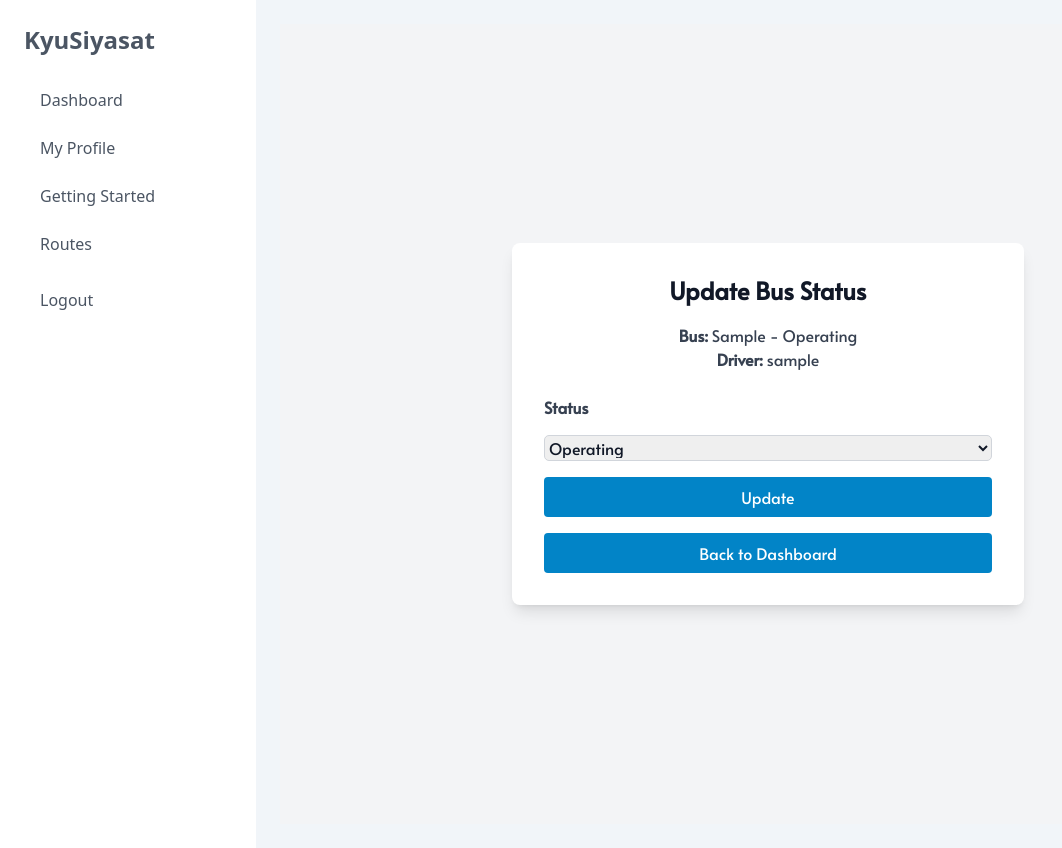
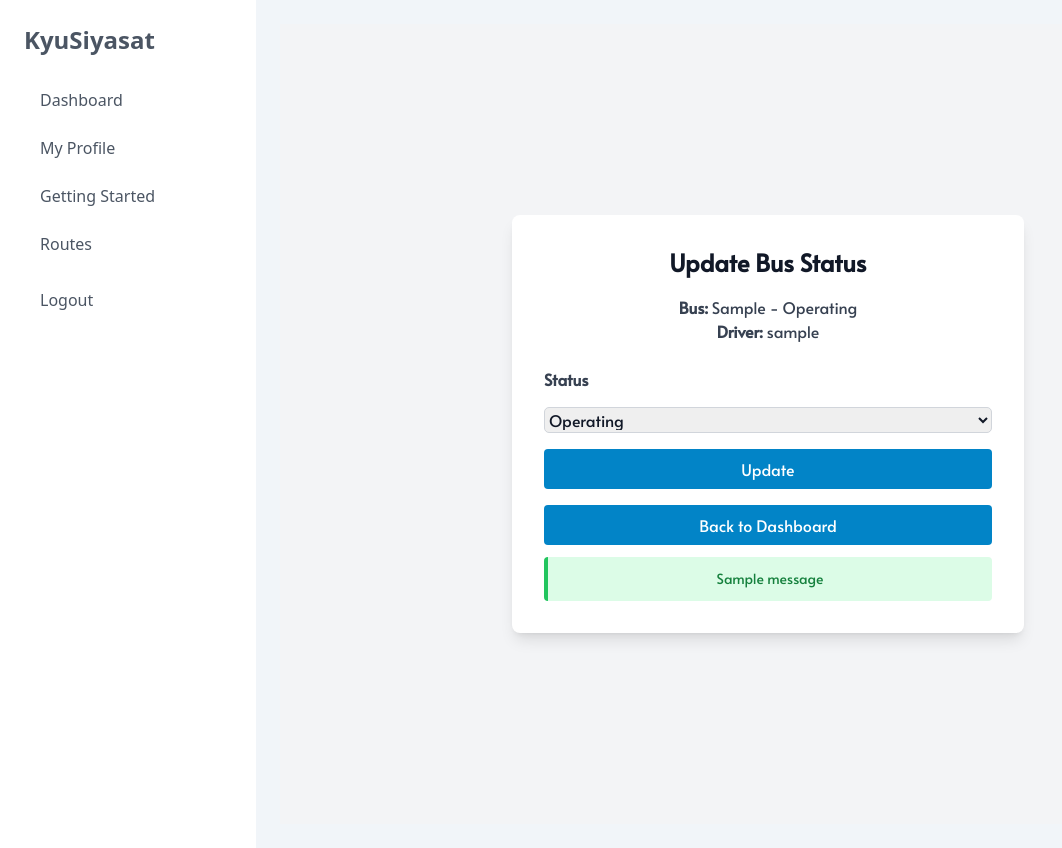
Before and after one commit to jdcnnry/kyuSiyasat, a Django app: page /driver/dashboard/update_status/ in a window 1280 px wide. Shown: the whole page, without its empty margins (0-1062 px from the left). Run offline with Django 5.2, Linux system fonts and the light colour scheme; a user stored in the database is signed in; tables that the repository leaves empty hold one stand-in row (values such as "Sample post"); one stand-in notice (Sample message) is shown; some libraries are stand-ins or nearby versions.

Commit message:
added success message after updating bus status

```diff
--- a/kyusiyasat/templates/driver_dashboard/update_bus_status.html
+++ b/kyusiyasat/templates/driver_dashboard/update_bus_status.html
@@ -17,13 +17,22 @@
           <button type="submit" class="w-full bg-sky-600 hover:bg-blue-500 text-white px-4 py-2 rounded transition font-[Alata]">
               Update
           </button>
-      </form>
-
+        </form>
 
         <a href="{% url 'driver_dashboard' %}"
            class="w-full inline-block mt-4 bg-sky-600 hover:bg-blue-500 text-white px-4 py-2 rounded transition font-[Alata]">
             Back to Dashboard
         </a>
+
+        {% if messages %}
+            <div class="mt-3">
+                {% for message in messages %}
+                    <div class="bg-green-100 border-l-4 border-green-500 text-green-700 p-3 rounded text-sm">
+                        {{ message }}
+                    </div>
+                {% endfor %}
+            </div>
+        {% endif %}
     </div>
 </div>
 {% endblock %}
```
